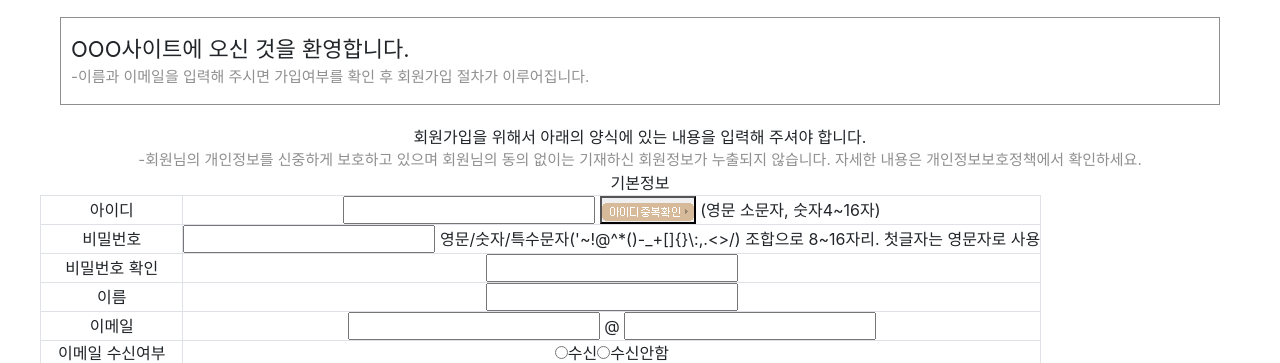
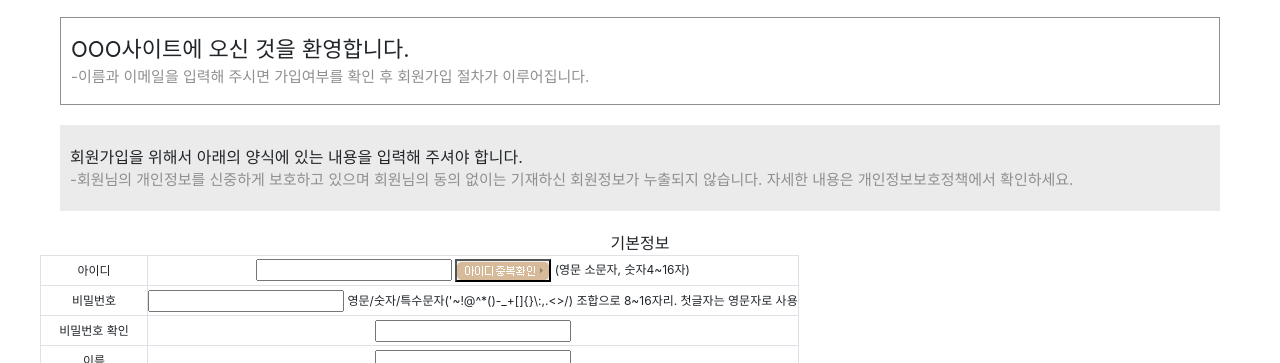
Before and after one commit to asfmnaew/company-web, a plain HTML site: page member/join3.html in a window 1280 px wide. Shown: the part 377-740 px from the top of the page. Drawn offline with nearby package versions, Linux system fonts and the light colour scheme.

Commit message:
Update join.css

```diff
--- a/css/member/join.css
+++ b/css/member/join.css
@@ -124,8 +124,20 @@ div {
 }
 
 /* join3 */
-.jota {
-    height: 200px;
+.jobox3 {
+    text-align: start;
+    margin: 20px;
+    padding: 20px 10px;
+    background-color: #ebebeb;
+}
+.joininfo {
+    /* text-align: center; */
+}
+.jointable {
+    font-size: 12px;
+}
+.jointr {
+    height: 30px;
 }
 
 @media (min-width: 1280px) {
```
